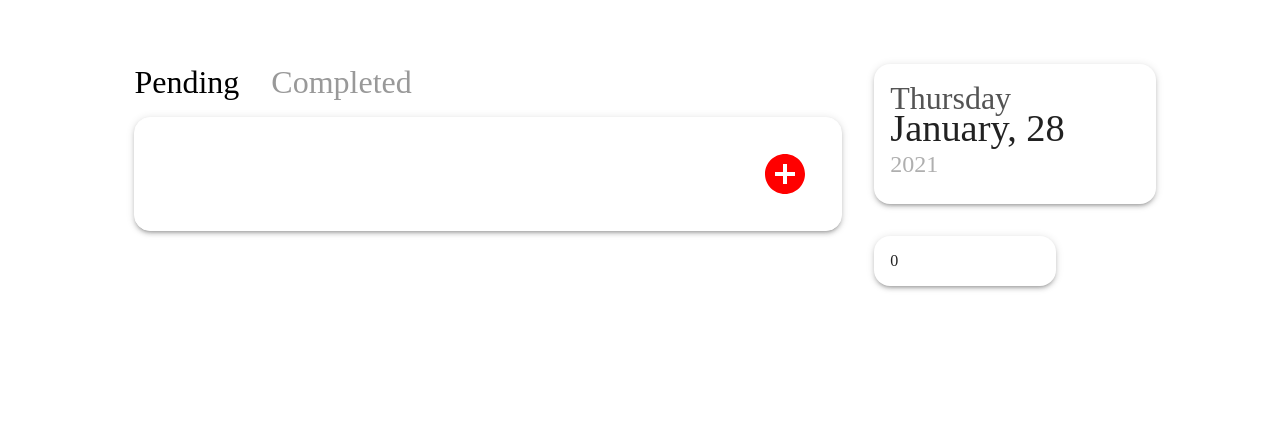
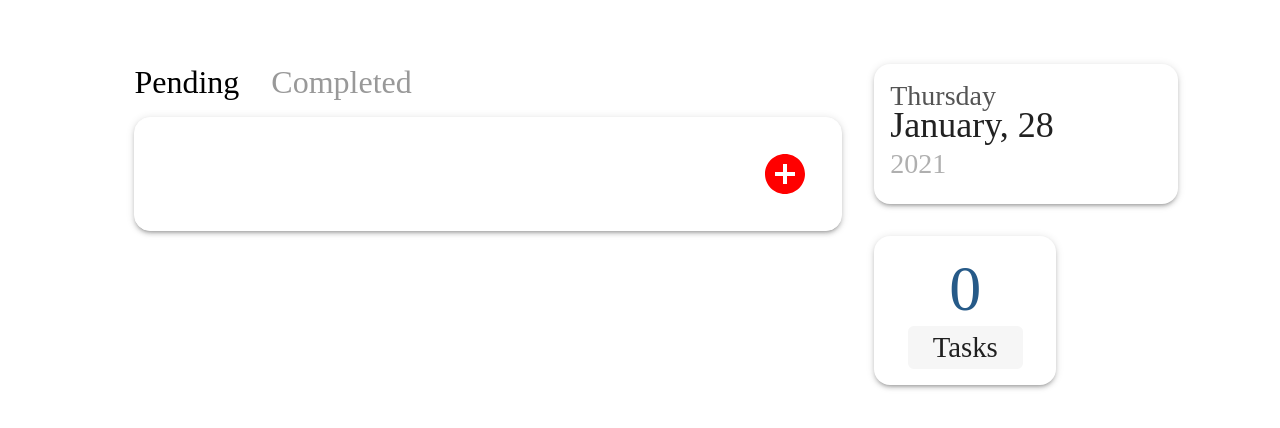
Before and after one commit to huangrkul/creative-software-challenge, a React app: page / in a window 1280 px wide. Shown: the top 428 px of the page. Built offline with nearby package versions, Linux system fonts and the light colour scheme.

Commit message:
fixed major bug with key not being unique

```diff
--- a/package.json
+++ b/package.json
@@ -49,6 +49,7 @@
     "@material-ui/core": "^4.11.3",
     "@material-ui/icons": "^4.11.2",
     "react": "^16.12.0",
-    "react-dom": "^16.12.0"
+    "react-dom": "^16.12.0",
+    "react-uuid": "^1.0.2"
   }
 }
--- a/src/components/App.js
+++ b/src/components/App.js
@@ -33,7 +33,7 @@ const App = () => {
           display: 'flex',
           justifyContent: 'space-between',
           '& > div' : {
-            flex: '1 0 50%',
+            flex: '0 0 45%',
           }
         }
       }
--- a/src/components/CompleteBoard.js
+++ b/src/components/CompleteBoard.js
@@ -15,7 +15,7 @@ const CompleteBoard = (props) => {
   return(
     <div className={classes.container}>
       {props.tasks.map((task, id) => {
-        if(task.complete && !task.removed){
+        if(task.complete){
           return(
             <TaskCard key={id} index={id} title={task.title} priority={task.priority} dueDate={task.dueDate} complete={task.complete} />
           )
--- a/src/components/CurrentDate.js
+++ b/src/components/CurrentDate.js
@@ -14,20 +14,20 @@ const CurrentDate = (props) => {
     container: {
       padding: '1em',
       marginBottom: '2em',
-      maxWidth: '250px',
+      maxWidth: '282px',
       borderRadius: '1em',
       '& > div:first-child': {
-        fontSize: '2em',
+        fontSize: '1.75em',
         color: '#545454'
       },
       '& > div:nth-child(2)': {
-        fontSize: '2.4em',
-        lineHeight: '0.6em',
+        fontSize: '2.25em',
+        lineHeight: '0.75em',
       },
       '& > div:last-child' : {
-        fontSize: '1.5em',
+        fontSize: '1.75em',
         color: '#afafaf',
-        lineHeight: '2em'
+        lineHeight: '1.75em'
       }
 
     }
--- a/src/components/PendingBoard.js
+++ b/src/components/PendingBoard.js
@@ -3,6 +3,7 @@ import {makeStyles} from '@material-ui/core/styles';
 import AddCircleIcon from '@material-ui/icons/AddCircle';
 import TaskCard from '../components/TaskCard';
 import {store} from './store.js';
+import uuid from 'react-uuid';
 
 const PendingBoard = (props) => {
 
@@ -29,9 +30,9 @@ const PendingBoard = (props) => {
   return(
     <div className={classes.container}>
       {props.tasks.map((task, id) => {
-        if(!task.complete && !task.removed){
+        if(!task.complete){
           return(
-            <TaskCard key={id} index={id} title={task.title} priority={task.priority} dueDate={task.dueDate} removed={task.removed} complete={task.complete} />
+            <TaskCard key={uuid()} index={id} title={task.title} priority={task.priority} dueDate={task.dueDate} removed={task.removed} complete={task.complete} />
           )
         }
       })}
--- a/src/components/TaskAmount.js
+++ b/src/components/TaskAmount.js
@@ -9,7 +9,20 @@ const TaskAmount = (props) => {
     container: {
       padding: '1rem',
       borderRadius: '1em',
-      maxWidth: '150px'
+      maxWidth: '150px',
+      textAlign: 'center',
+      '& > div:first-child': {
+        fontSize: '4em',
+        color: '#265a88',
+      },
+      '& > div:last-child' :  {
+        fontSize: '1.8em',
+        backgroundColor: '#f6f6f6',
+        border: '0.2em solid #f6f6f6',
+        borderRadius: '0.2em',
+        margin: 'auto',
+        width: '70%'
+      }
     }
   })
 
@@ -19,9 +32,14 @@ const TaskAmount = (props) => {
     return task.complete ? acc = acc : acc = acc + 1;
   },0)
 
+  useEffect(() => {
+
+  })
+
   return(
     <Paper elevation={3} className={classes.container}>
-      {amount}
+      <div>{amount}</div>
+      <div>Tasks</div>
     </Paper>
   )
 }
--- a/src/components/TaskCard.js
+++ b/src/components/TaskCard.js
@@ -6,6 +6,7 @@ import TextField from '@material-ui/core/TextField';
 import InputBase from '@material-ui/core/InputBase';
 import Paper from '@material-ui/core/Paper';
 import CancelIcon from '@material-ui/icons/Cancel';
+import uuid from 'react-uuid';
 
 const TaskCard = (props) => {
 
@@ -43,7 +44,7 @@ const TaskCard = (props) => {
       '& > div:last-child': {
         flex: '1 0 30%',
         textAlign: 'right',
-        [theme.breakpoints.down('md')]: {
+        [theme.breakpoints.down('sm')]: {
           flex: '1 0 100%',
         }
       },
@@ -124,6 +125,7 @@ const TaskCard = (props) => {
     switch(category){
       case 'check':
         newList[props.index].complete = newList[props.index].complete ? false : true;
+        dispatch({type: 'tasks', payload: newList});
         break;
       case 'title':
         newList[props.index].title = value;
@@ -135,21 +137,20 @@ const TaskCard = (props) => {
       case 'date':
         newList[props.index].dueDate = value;
         break;
-      case 'removed':
-        newList[props.index].removed = true;
-        break;
       default:
         break;
     }
-    dispatch({type: 'tasks', payload: newList});
-    localStorage.setItem('taskList',JSON.stringify(newList))
+    localStorage.setItem('taskList',JSON.stringify(newList));
   }
 
   const removeSelf = () => {
-    const filtered = globalState.state.tasks.filter((task, id) => {
-      return id !== props.index;
+    const newList = [...globalState.state.tasks];
+    newList[props.index].removed = true;
+    const filtered = newList.filter((task) => {
+      return task.removed !== true;
     });
-    localStorage.setItem('taskList',JSON.stringify(filtered))
+    dispatch({type: 'tasks', payload: filtered});
+    localStorage.setItem('taskList',JSON.stringify(filtered));
   }
 
   useEffect(() => {
@@ -179,7 +180,6 @@ const TaskCard = (props) => {
           <div className={isExpand ? '' : classes.hide}>
             <CancelIcon className={classes.cancel} onClick={(e) => {
               e.stopPropagation();
-              handleChange('removed');
               removeSelf();
             }}/>
           </div>
```
Also changed, not shown: 1 other file (tests, documents, lock files or other folders).
